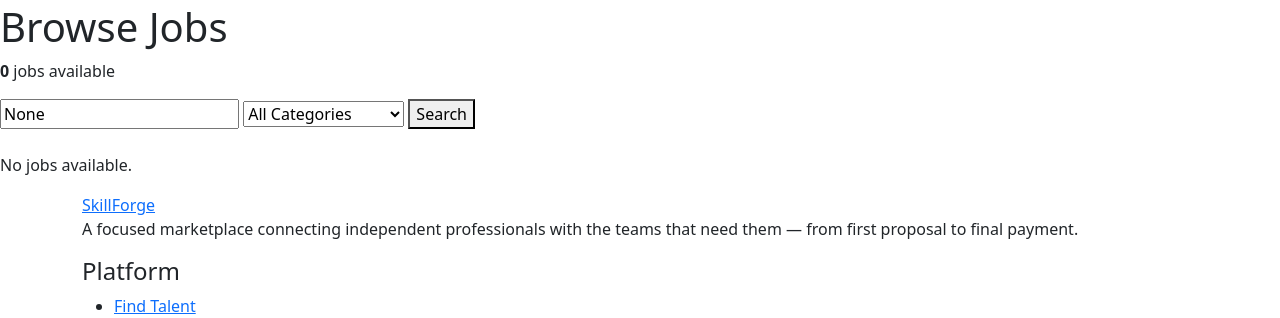
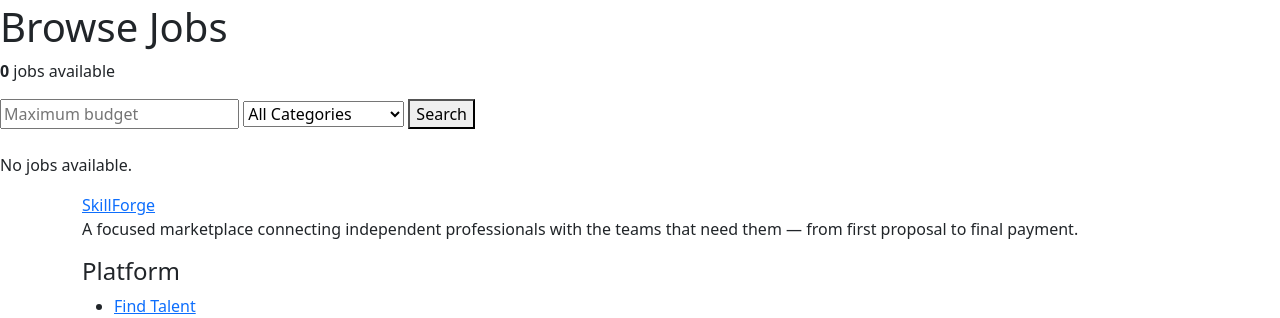
Before and after one commit to syedowes81-maker/SkillForge, a Django app: page /jobs/ in a window 1280 px wide. Shown: the part 147-465 px from the top of the page. Run offline with Django 5.2, Linux system fonts and the light colour scheme; data that the repository does not hold is empty.

Commit message:
feat: add combined job filtering by search category and budget

```diff
--- a/jobs/templates/jobs/browse_jobs.html
+++ b/jobs/templates/jobs/browse_jobs.html
@@ -9,13 +9,14 @@
 </p>
 <form method="GET">
 
-    <input
-        type="text"
-        name="q"
-        placeholder="Search jobs..."
-        value="{{ query }}"
-    >
-
+  <input
+    type="number"
+    name="max_budget"
+    placeholder="Maximum budget"
+    value="{{ max_budget }}"
+    min="0"
+    step="0.01"
+>
     <select name="category">
 
         <option value="">All Categories</option>
--- a/jobs/views.py
+++ b/jobs/views.py
@@ -187,6 +187,7 @@ def unsave_job(request, id):
 def browse_jobs(request):
     query = request.GET.get("q")
     category = request.GET.get("category")
+    max_budget = request.GET.get("max_budget")
 
     jobs = Job.objects.all()
 
@@ -196,6 +197,11 @@ def browse_jobs(request):
     if category:
         jobs = jobs.filter(category=category)
 
+    if max_budget:
+        jobs = jobs.filter(budget__lte=max_budget)
+
+    jobs = jobs.order_by("-created_at")
+
     return render(
         request,
         "jobs/browse_jobs.html",
@@ -203,6 +209,7 @@ def browse_jobs(request):
             "jobs": jobs,
             "query": query,
             "category": category,
+            "max_budget": max_budget,
             "categories": Job.CATEGORY_CHOICES,
         },
     )
```
